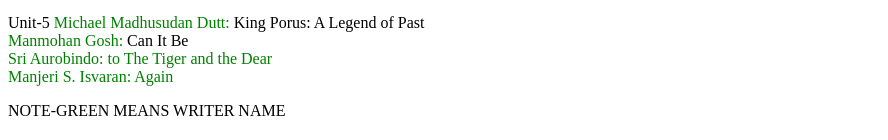
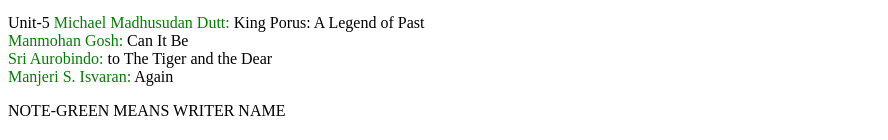
Before and after one commit to FAIZAN00007/BA-BED-SYLLABUS-, a plain HTML site: page el.html in a window 1280 px wide. Shown: the part 454-594 px from the top of the page, without its empty margins (0-888 px from the left). Drawn offline with Linux system fonts and the light colour scheme.

Commit message:
Update el.html

```diff
--- a/el.html
+++ b/el.html
@@ -78,7 +78,7 @@ King Porus: A Legend of Past<br>
 
 Can It Be<br>
 
-<n style="color:green;">Sri Aurobindo: to
+<n style="color:green;">Sri Aurobindo:</n> to
 
 The Tiger and the Dear<br>
 
```
